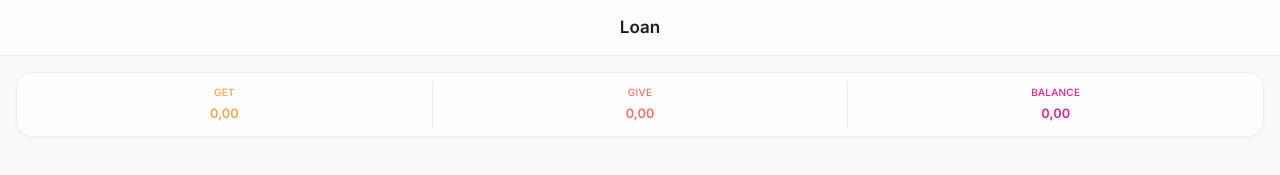
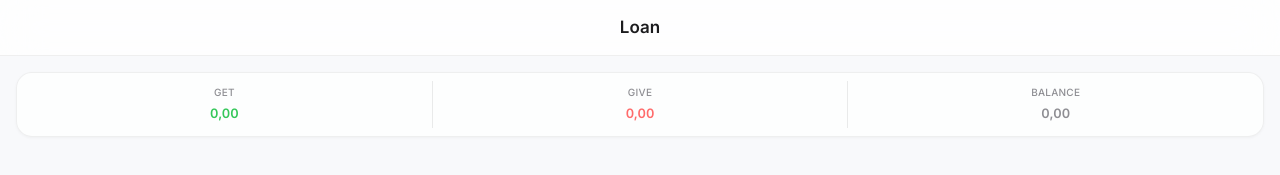
Before and after one commit to mdonnyirwansyah/pfintrack, a Next.js app: page /loan in a window 1280 px wide. Shown: the top 175 px of the page. Built offline with nearby package versions, Linux system fonts and the light colour scheme.

Commit message:
style: unify LoanSummaryBar and LoanDetailSummaryBar colors and dynamic balance logic

```diff
--- a/src/components/loan/LoanDetailSummaryBar.tsx
+++ b/src/components/loan/LoanDetailSummaryBar.tsx
@@ -10,9 +10,11 @@ interface LoanDetailSummaryBarProps {
 
 /**
  * 3-column summary bar untuk halaman detail Loan per counterparty.
- * - Give: uang yang Anda keluarkan — tampil tanpa tanda
- * - Get:  uang yang akan kembali ke Anda — tampil dengan "+" jika > 0
- * - Balance: outstanding (Give − Get), tanpa tanda jika 0
+ * Konsep warna sama dengan SummaryBar di transactions:
+ * - Label      : var(--text-secondary)
+ * - Get        : var(--color-positive)
+ * - Give       : var(--color-negative)
+ * - Balance    : dinamis berdasarkan nilai
  */
 export function LoanDetailSummaryBar({
   totalGet,
@@ -20,10 +22,13 @@ export function LoanDetailSummaryBar({
   outstanding,
 }: LoanDetailSummaryBarProps) {
   const getPrefix = totalGet > 0 ? "+ " : "";
-  // outstanding < 0 berarti Get > Give (kelebihan bayar) → tampilkan "+ Rp X"
-  // outstanding > 0 berarti masih ada piutang → tanpa tanda
   const balancePrefix = outstanding < 0 ? "+ " : "";
-  const balanceDisplay = Math.abs(outstanding);
+  const balanceColor =
+    outstanding > 0
+      ? "var(--color-positive)"
+      : outstanding < 0
+      ? "var(--color-negative)"
+      : "var(--text-secondary)";
 
   return (
     <div
@@ -38,13 +43,13 @@ export function LoanDetailSummaryBar({
       <div className="flex-1 flex flex-col items-center py-3 px-1">
         <span
           className="text-[10px] font-medium uppercase tracking-wide mb-1"
-          style={{ color: "var(--color-accent-warm)" }}
+          style={{ color: "var(--text-secondary)" }}
         >
           Get
         </span>
         <span
           className="text-[13px] font-semibold tabular-nums"
-          style={{ color: "var(--color-accent-warm)" }}
+          style={{ color: "var(--color-positive)" }}
         >
           {getPrefix}{formatIDR(totalGet)}
         </span>
@@ -60,7 +65,7 @@ export function LoanDetailSummaryBar({
       <div className="flex-1 flex flex-col items-center py-3 px-1">
         <span
           className="text-[10px] font-medium uppercase tracking-wide mb-1"
-          style={{ color: "var(--color-negative)" }}
+          style={{ color: "var(--text-secondary)" }}
         >
           Give
         </span>
@@ -82,15 +87,15 @@ export function LoanDetailSummaryBar({
       <div className="flex-1 flex flex-col items-center py-3 px-1">
         <span
           className="text-[10px] font-medium uppercase tracking-wide mb-1"
-          style={{ color: "#E91E8C" }}
+          style={{ color: "var(--text-secondary)" }}
         >
           Balance
         </span>
         <span
           className="text-[13px] font-semibold tabular-nums"
-          style={{ color: "#E91E8C" }}
+          style={{ color: balanceColor }}
         >
-          {balancePrefix}{formatIDR(balanceDisplay)}
+          {balancePrefix}{formatIDR(Math.abs(outstanding))}
         </span>
       </div>
     </div>
--- a/src/components/loan/LoanSummaryBar.tsx
+++ b/src/components/loan/LoanSummaryBar.tsx
@@ -9,18 +9,23 @@ interface LoanSummaryBarProps {
 
 /**
  * Summary bar untuk halaman utama Loan.
- * - Give: uang yang Anda keluarkan — tampil tanpa tanda
- * - Get:  uang yang akan kembali ke Anda — tampil dengan "+" jika > 0
- * - Balance: net (Give − Get), tanpa tanda jika 0
+ * Konsep warna sama dengan SummaryBar di transactions:
+ * - Label  : var(--text-secondary)
+ * - Get    : var(--color-positive)
+ * - Give   : var(--color-negative)
+ * - Balance: dinamis berdasarkan nilai
  */
 export function LoanSummaryBar({ totalGet, totalGive }: LoanSummaryBarProps) {
   const balance = totalGive - totalGet;
 
   const getPrefix = totalGet > 0 ? "+ " : "";
-  // balance < 0 berarti Get > Give (kelebihan bayar) → tampilkan "+ Rp X"
-  // balance > 0 berarti masih ada piutang → tanpa tanda
   const balancePrefix = balance < 0 ? "+ " : "";
-  const balanceDisplay = Math.abs(balance);
+  const balanceColor =
+    balance > 0
+      ? "var(--color-positive)"
+      : balance < 0
+      ? "var(--color-negative)"
+      : "var(--text-secondary)";
 
   return (
     <div
@@ -35,13 +40,13 @@ export function LoanSummaryBar({ totalGet, totalGive }: LoanSummaryBarProps) {
       <div className="flex-1 flex flex-col items-center py-3 px-1">
         <span
           className="text-[10px] font-medium uppercase tracking-wide mb-1"
-          style={{ color: "var(--color-accent-warm)" }}
+          style={{ color: "var(--text-secondary)" }}
         >
           Get
         </span>
         <span
           className="text-[13px] font-semibold tabular-nums"
-          style={{ color: "var(--color-accent-warm)" }}
+          style={{ color: "var(--color-positive)" }}
         >
           {getPrefix}{formatIDR(totalGet)}
         </span>
@@ -57,7 +62,7 @@ export function LoanSummaryBar({ totalGet, totalGive }: LoanSummaryBarProps) {
       <div className="flex-1 flex flex-col items-center py-3 px-1">
         <span
           className="text-[10px] font-medium uppercase tracking-wide mb-1"
-          style={{ color: "var(--color-negative)" }}
+          style={{ color: "var(--text-secondary)" }}
         >
           Give
         </span>
@@ -79,15 +84,15 @@ export function LoanSummaryBar({ totalGet, totalGive }: LoanSummaryBarProps) {
       <div className="flex-1 flex flex-col items-center py-3 px-1">
         <span
           className="text-[10px] font-medium uppercase tracking-wide mb-1"
-          style={{ color: "#E91E8C" }}
+          style={{ color: "var(--text-secondary)" }}
         >
           Balance
         </span>
         <span
           className="text-[13px] font-semibold tabular-nums"
-          style={{ color: "#E91E8C" }}
+          style={{ color: balanceColor }}
         >
-          {balancePrefix}{formatIDR(balanceDisplay)}
+          {balancePrefix}{formatIDR(Math.abs(balance))}
         </span>
       </div>
     </div>
```
